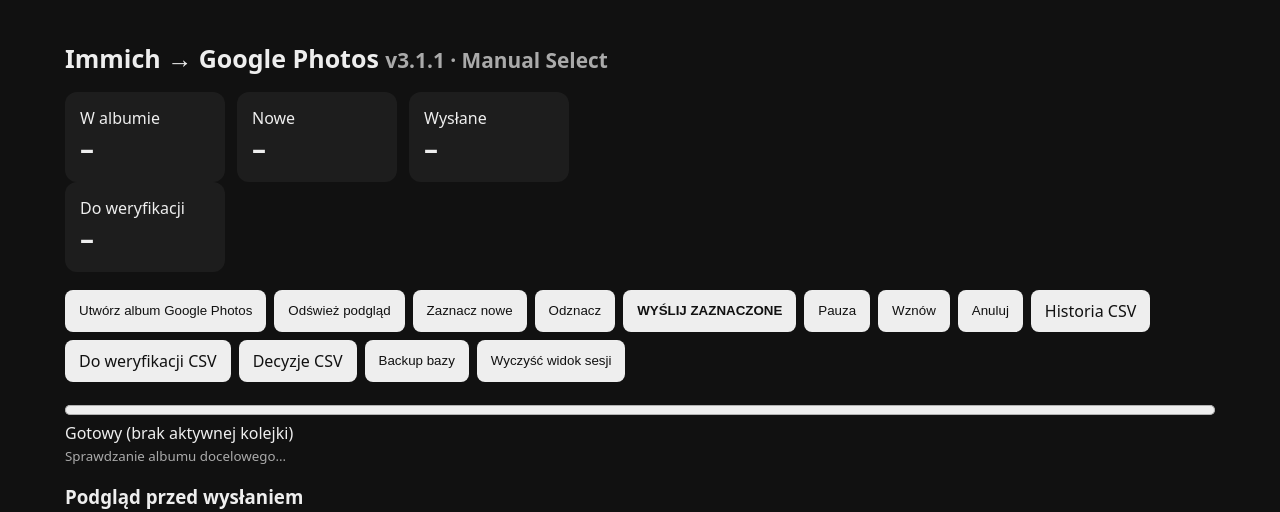
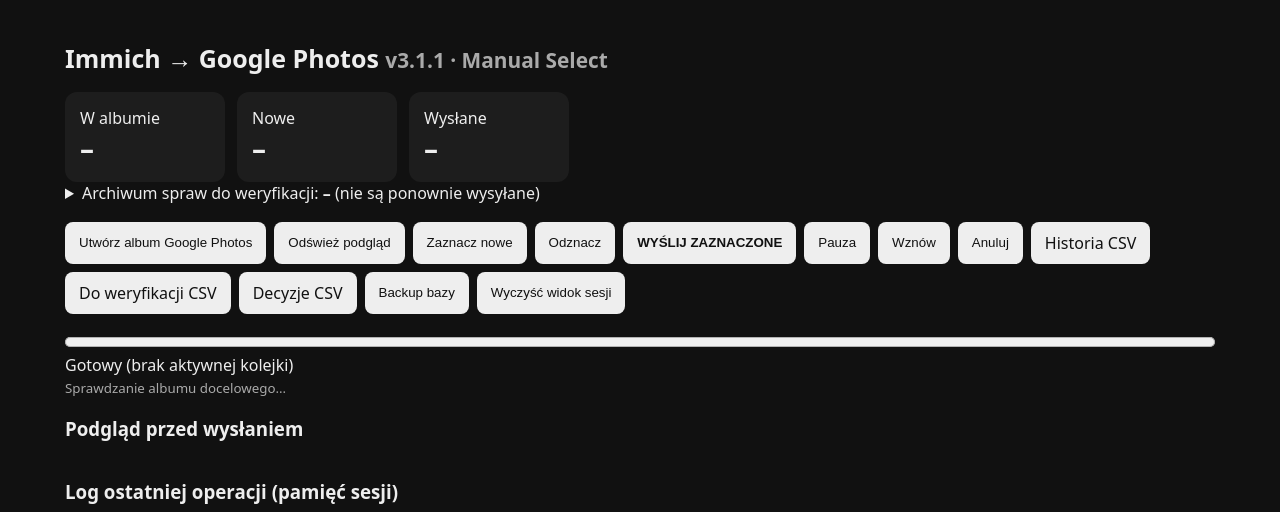
Before and after one commit to sp7uto/immich-google-photos-sync, a Flask app: page / in a window 1280 px wide. Shown: the top 512 px of the page. Run offline with Flask 3, Linux system fonts and the light colour scheme; data that the repository does not hold is empty; parts of the project's set-up code (start-up, migrations or seed data) failed here and were passed over; some libraries are stand-ins or nearby versions.

Commit message:
ui: collapse unresolved historical uploads outside current selection

```diff
--- a/app/templates/index.html
+++ b/app/templates/index.html
@@ -13,7 +13,7 @@ small{color:#aaa}
 </style></head><body><div class="wrap">
 <h1>Immich → Google Photos <small>v{{version}} · Manual Select</small></h1>
 <div class="cards"><div class="card">W albumie<div class="big" id="total">–</div></div><div class="card">Nowe<div class="big" id="new">–</div></div><div class="card">Wysłane<div class="big" id="sent">–</div></div></div>
-<div class="cards"><div class="card">Do weryfikacji<div class="big" id="review">–</div></div></div>
+<details id="reviewPanel"><summary>Archiwum spraw do weryfikacji: <strong id="review">–</strong> (nie są ponownie wysyłane)</summary><div id="reviewGrid" class="grid"></div></details>
 <div class="toolbar"><button onclick="createAlbum()">Utwórz album Google Photos</button><button onclick="load()">Odśwież podgląd</button><button onclick="selectNew()">Zaznacz nowe</button><button onclick="clearSel()">Odznacz</button><button class="primary" onclick="send()">WYŚLIJ ZAZNACZONE</button><button onclick="ctrl('pause')">Pauza</button><button onclick="ctrl('resume')">Wznów</button><button onclick="ctrl('cancel')">Anuluj</button><a class="btn" href="/api/history.csv">Historia CSV</a><a class="btn" href="/api/review.csv">Do weryfikacji CSV</a><a class="btn" href="/api/review-audit.csv">Decyzje CSV</a><button onclick="backup()">Backup bazy</button><button onclick="clearSession()">Wyczyść widok sesji</button></div>
 <progress id="prog" value="0" max="1"></progress><div id="cur"><small>Gotowy.</small></div>
 <div id="albumState"><small>Sprawdzanie albumu docelowego…</small></div>
@@ -25,7 +25,7 @@ function escapeHtml(v){return String(v??'').replace(/[&<>"']/g,c=>({'&':'&amp;',
 function safeId(v){return encodeURIComponent(String(v??''))}
 async function load(){let r=await fetch('/api/preview');let j=await r.json();if(j.error){alert(j.error);return}
 items=j.items;albumState.textContent=j.config.google_album_id?'Album Google Photos: '+j.config.google_album+' (skonfigurowany)':'Album Google Photos: '+j.config.google_album+' — wymagane utworzenie przed wysyłką';total.textContent=j.total;newEl=document.getElementById('new');newEl.textContent=j.new;sent.textContent=j.sent;document.getElementById("review").textContent=j.review;
-grid.innerHTML=items.map(x=>`<div class="item ${(x.sent||x.review)?'sent':''}"><img src="/thumb/${safeId(x.id)}"><div><input type="checkbox" data-id="${escapeHtml(x.id)}" ${(x.sent||x.review)?'disabled':''}> ${x.sent?'✓ wysłane':(x.review?'⚠ sprawdź w Google Photos':'do wysłania')}</div>${x.review?`<div><button type="button" class="review-action" data-action="confirmed_sent" data-asset="${escapeHtml(x.id)}">Potwierdź wysłanie</button><button type="button" class="review-action" data-action="retry" data-asset="${escapeHtml(x.id)}">Odblokuj ponowną wysyłkę</button></div>`:''}<div class="name">${escapeHtml(x.name)}</div></div>`).join('')}
+grid.innerHTML=items.filter(x=>!x.review).map(x=>`<div class="item ${(x.sent||x.review)?'sent':''}"><img src="/thumb/${safeId(x.id)}"><div><input type="checkbox" data-id="${escapeHtml(x.id)}" ${(x.sent||x.review)?'disabled':''}> ${x.sent?'✓ wysłane':(x.review?'⚠ sprawdź w Google Photos':'do wysłania')}</div>${x.review?`<div><button type="button" class="review-action" data-action="confirmed_sent" data-asset="${escapeHtml(x.id)}">Potwierdź wysłanie</button><button type="button" class="review-action" data-action="retry" data-asset="${escapeHtml(x.id)}">Odblokuj ponowną wysyłkę</button></div>`:''}<div class="name">${escapeHtml(x.name)}</div></div>`).join('')}
 async function resolveReview(aid,decision){
 if(!confirm(decision==='retry'?'Czy sprawdzono Google Photos i potwierdzono brak zdjęcia? Zezwolić na ponowną wysyłkę?':'Czy potwierdzono obecność zdjęcia w Google Photos i znany jest jego identyfikator?'))return;
 let mediaId=null;
@@ -36,7 +36,7 @@ let r=await fetch('/api/review/resolve',{method:'POST',headers:{'Content-Type':'
 let result=await r.json();if(!r.ok)return alert(result.error||'Błąd');
 await load();
 }
-grid.addEventListener('click',event=>{let button=event.target.closest('button.review-action');if(!button)return;event.preventDefault();resolveReview(button.dataset.asset,button.dataset.action)});
+document.addEventListener('click',event=>{let button=event.target.closest('button.review-action');if(!button)return;event.preventDefault();resolveReview(button.dataset.asset,button.dataset.action)});
 async function createAlbum(){
 let r=await fetch('/api/config');let c=await r.json();
 if(c.google_album_id)return alert('Album docelowy jest już skonfigurowany.');
```
